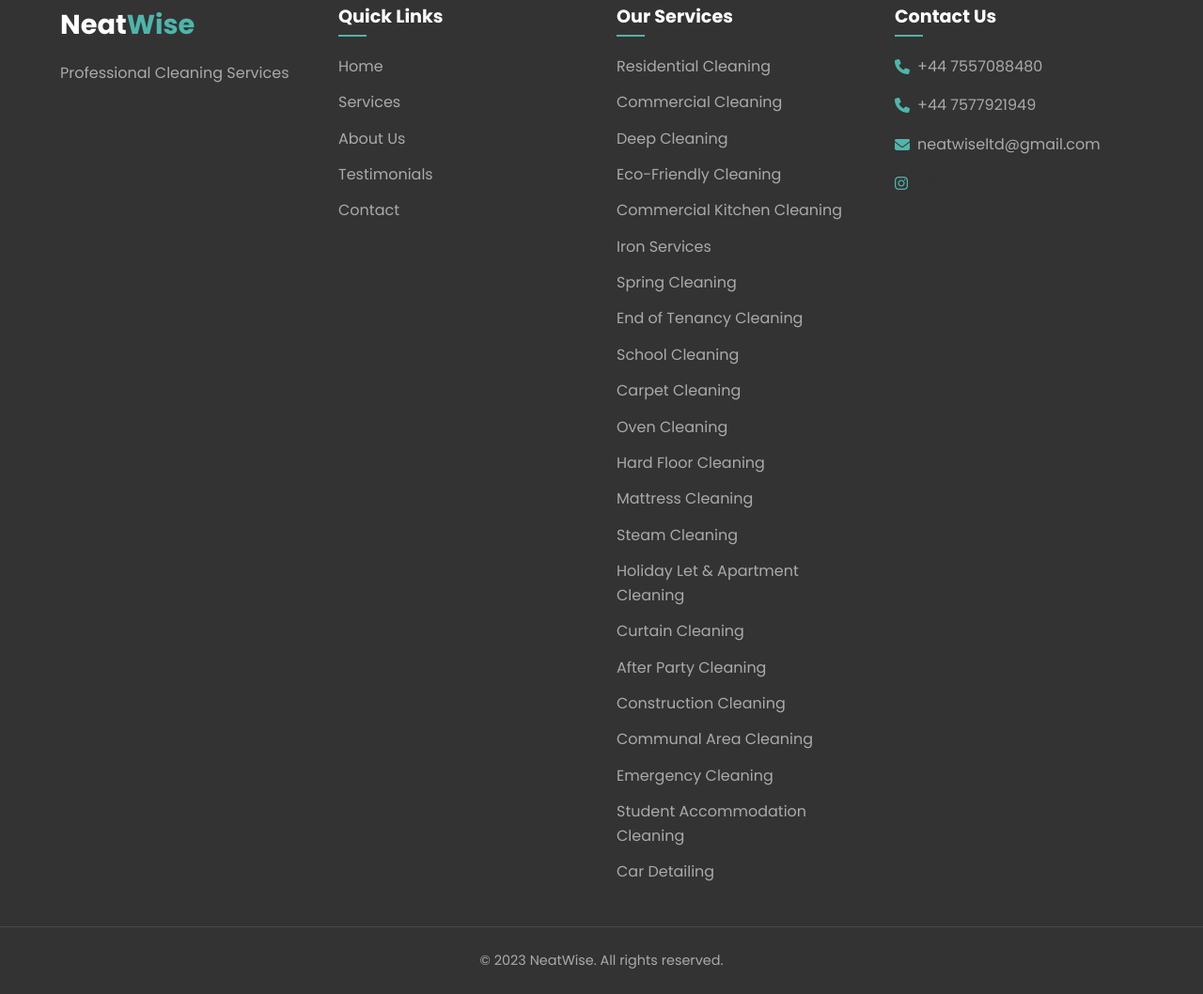
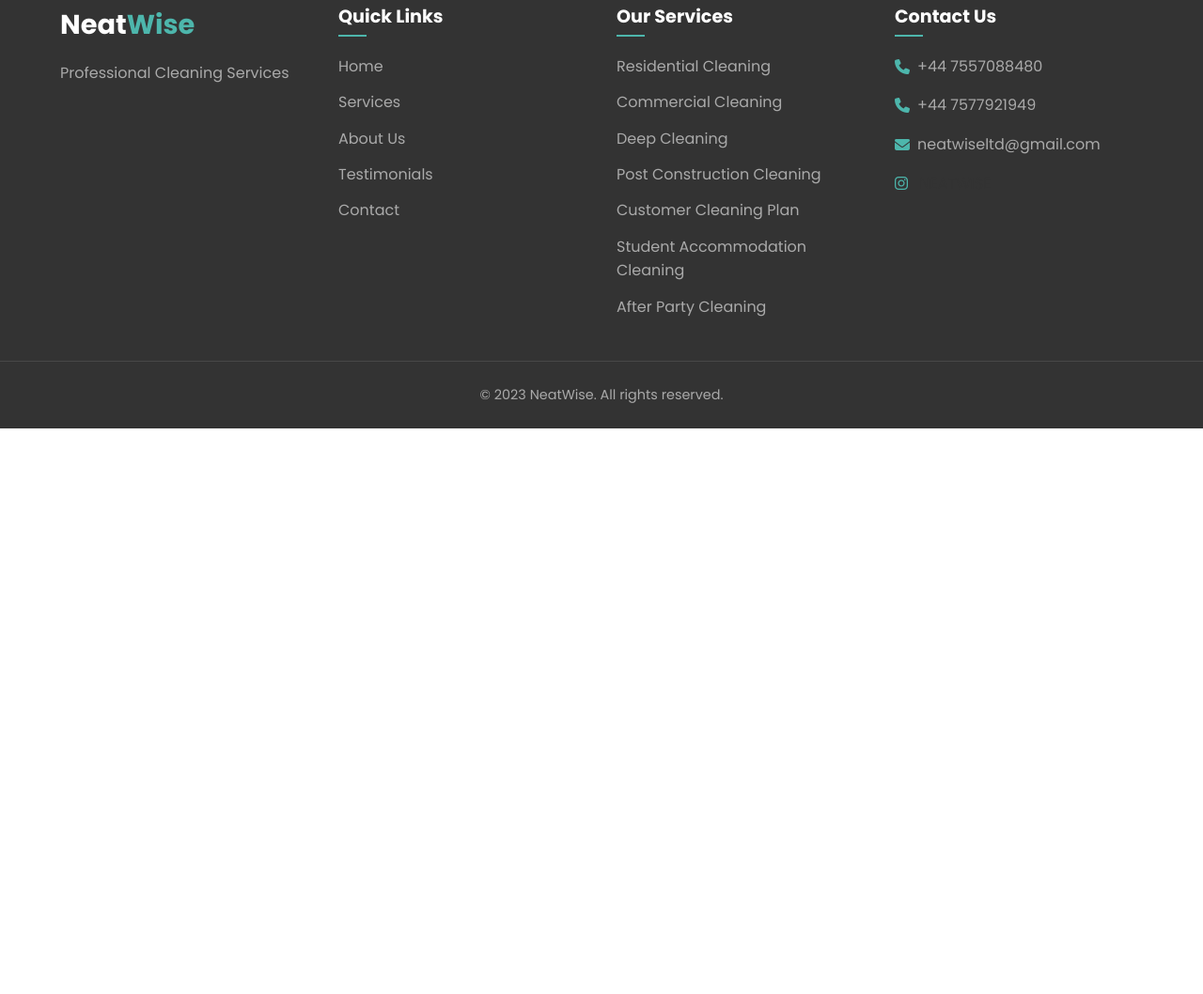
Before and after one commit to EYOB2556/neatwiseltd, a website: page index.html in a window 1280 px wide. Shown: the part 8225-9283 px from the top of the page at 94% size. After the commit the page ends 8681 px from the top, so only its background shows below. Drawn offline with nearby package versions, Linux system fonts and the light colour scheme.

Commit message:
Update index.html,hh

```diff
--- a/index.html
+++ b/index.html
@@ -416,25 +416,10 @@
                     <li>Residential Cleaning</li>
                     <li>Commercial Cleaning</li>
                     <li>Deep Cleaning</li>
-                    <li>Eco-Friendly Cleaning</li>
-                    <li>Commercial Kitchen Cleaning</li>
-                    <li>Iron Services</li>
-                    <li>Spring Cleaning</li>
-                    <li>End of Tenancy Cleaning</li>
-                    <li>School Cleaning</li>
-                    <li>Carpet Cleaning</li>
-                    <li>Oven Cleaning</li>
-                    <li>Hard Floor Cleaning</li>
-                    <li>Mattress Cleaning</li>
-                    <li>Steam Cleaning</li>
-                    <li>Holiday Let & Apartment Cleaning</li>
-                    <li>Curtain Cleaning</li>
+                    <li>Post Construction Cleaning</li>
+                    <li>Customer Cleaning Plan</li>
+                    <li>Student Accommodation Cleaning</li>
                     <li>After Party Cleaning</li>
-                    <li>Construction Cleaning</li>
-                    <li>Communal Area Cleaning</li>
-                    <li>Emergency Cleaning</li>
-                    <li>Student Accommodation Cleaning</li>
-                    <li>Car Detailing</li>
                 </ul>
             </div>
             <div class="footer-contact">
```
